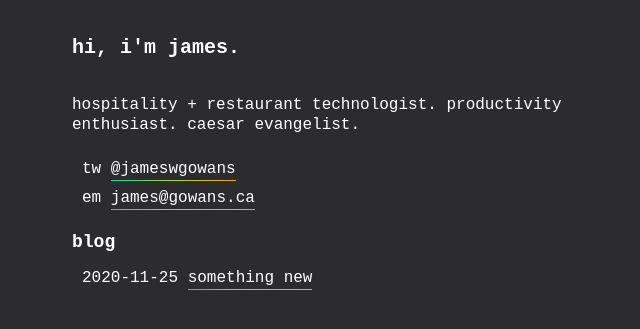
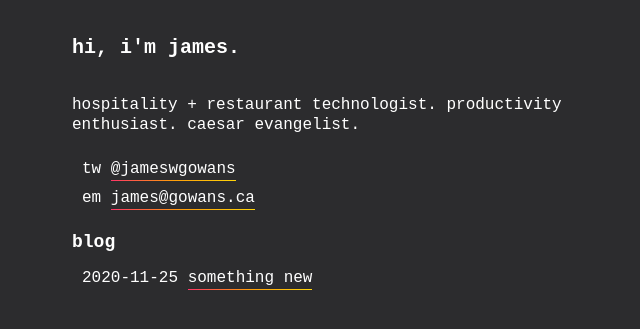
Before and after one commit to jamesgowans/jamesgowans.github.io, a Jekyll site: the page built from index.md, in a window 1280 px wide. Shown: the top 329 px of the page, without its empty margins (0-640 px from the left). Built offline with Jekyll 4.4.1, drawn with Linux system fonts in a browser that asks for light colours.

Commit message:
switch gradient back

```diff
--- a/_includes/head.html
+++ b/_includes/head.html
@@ -12,7 +12,7 @@
 		h1 {font-size: 20px; color: #fff; margin-top: 36px; margin-bottom: 36px;}
 		h2 {font-size: 18px; margin-top: 24px; font-weight: bold; color: #fff;}
 		ul, li {list-style: none; padding-inline-start: 5px; margin-bottom: 9px; line-height: 20px; font-size: 16px; color: #fff;}
-		a {color: #fff; text-decoration: none; padding-bottom: 2px; border: 0px; border-bottom: 1px solid; border-image: linear-gradient(to right, #02dbb9, #a9dc14, #ff9f0a); border-image-slice:1;}
+		a {color: #fff; text-decoration: none; padding-bottom: 2px; border: 0px; border-bottom: 1px solid; border-image: linear-gradient(to right, #ff3469, #ff9f0a, #ffd60a); border-image-slice:1;}
 		body {margin-left: 72px; font-family: monospace; width: 520px; padding-bottom: 150px;}
 		img {margin: 24px 0 36px 0; border: 1px solid gray;}
 
```
